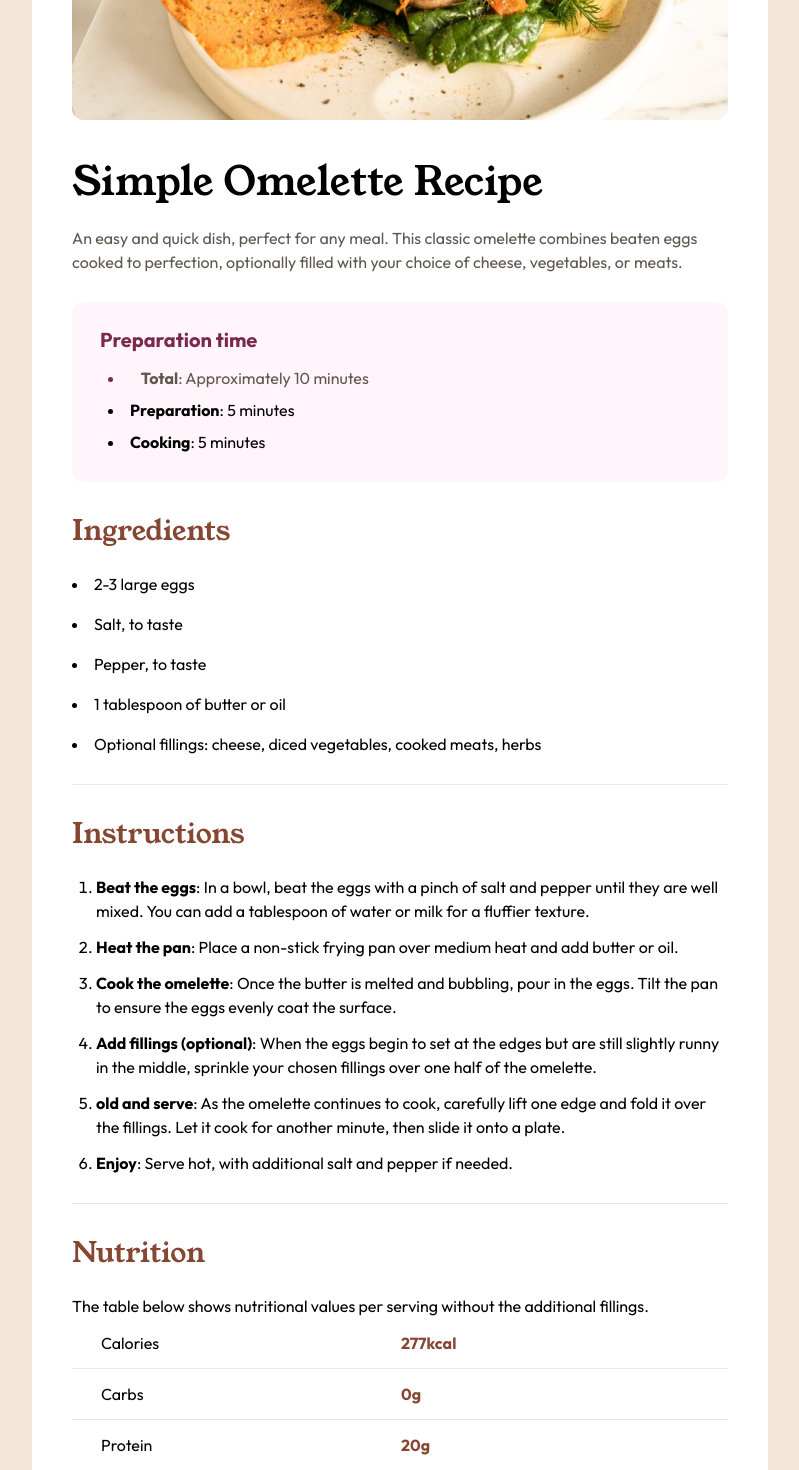
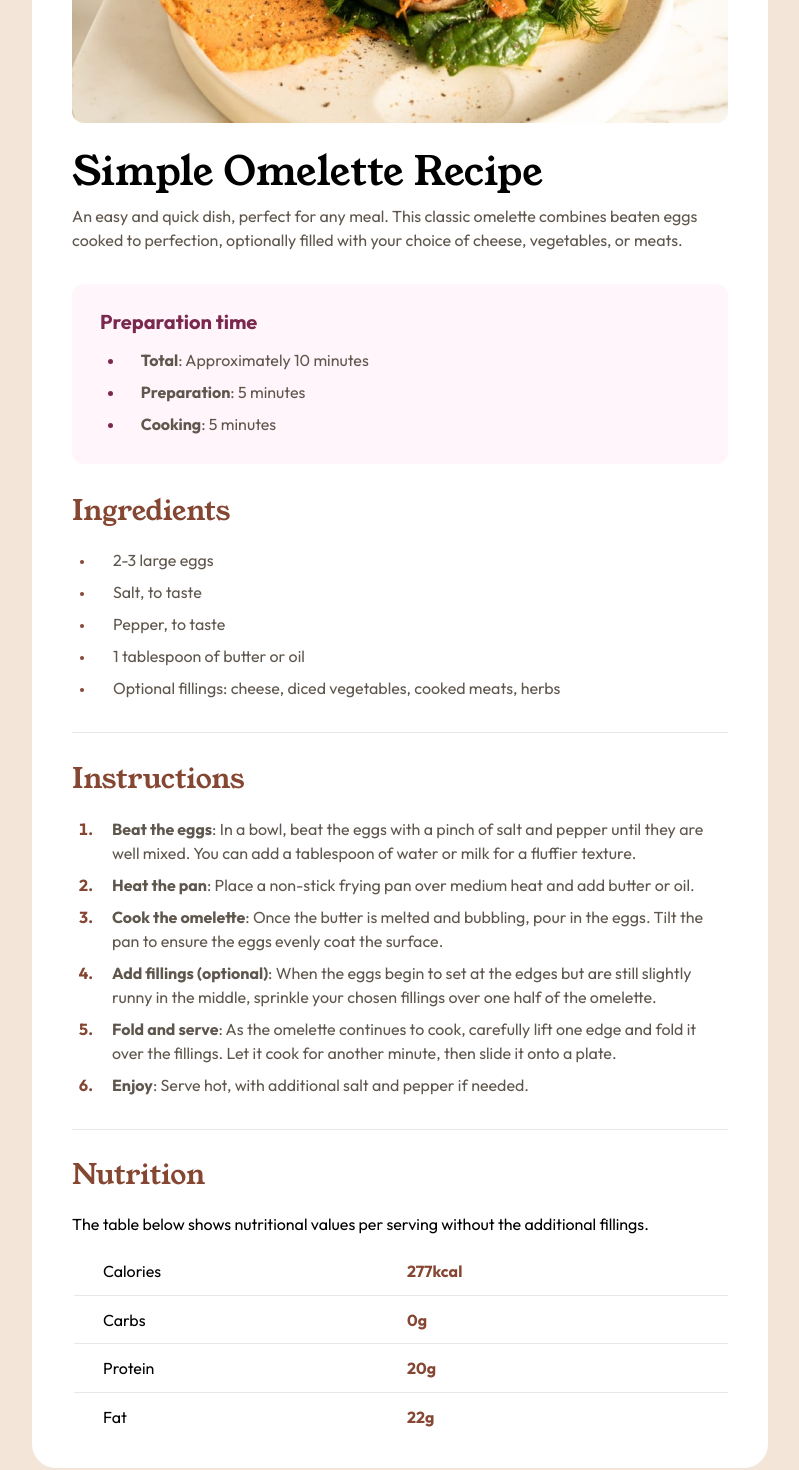
Before and after one commit to n0rrman/frontend-mentor-challenges, a Next.js app in the folder recipe-page/: page / in a window 1280 px wide. Shown: the part 340-1810 px from the top of the page, without its empty margins (240-1039 px from the left). Built offline with nearby package versions, Linux system fonts and the light colour scheme.

Commit message:
recipe-page completed

```diff
--- a/recipe-page/src/app/page.tsx
+++ b/recipe-page/src/app/page.tsx
@@ -8,22 +8,24 @@ export default function Home() {
     <div
       className={`flex justify-center items-center min-h-screen ${outfit.className}`}
     >
-      <main className="flex flex-col gap-7 max-w-[46rem] bg-white md:p-10 rounded-none md:rounded-3xl my-0 md:my-[7.5rem]">
-        <section>
+      <main className="flex flex-col gap-6 max-w-full md:max-w-[46rem] bg-white md:px-10 md:pt-10 md:pb-7 rounded-none md:rounded-3xl my-0 md:my-[7.7rem]">
+        <section className="">
           <div className="relative w-full aspect-[2.1866666667] md:rounded-xl overflow-hidden">
             <Image src={foodImage} alt="" fill />
           </div>
-          <h1 className={`${young.className} pt-8 pb-3.5 text-[2.5rem]`}>
+          <h1
+            className={`${young.className} pt-[1.9rem] pb-3.5 text-3xl md:text-[2.5rem] px-8 md:px-0`}
+          >
             Simple Omelette Recipe
           </h1>
 
-          <p className="text-wengeBrown">
+          <p className="text-wengeBrown px-8 md:px-0">
             An easy and quick dish, perfect for any meal. This classic omelette
             combines beaten eggs cooked to perfection, optionally filled with
             your choice of cheese, vegetables, or meats.
           </p>
         </section>
-        <section className="px-7 py-6 rounded-xl bg-roseWhite space-y-2">
+        <section className="px-7 py-6 mt-2 rounded-xl bg-roseWhite space-y-2 mx-8 md:mx-0">
           <h3 className="text-darkRaspberry font-bold text-xl">
             Preparation time
           </h3>
@@ -35,108 +37,145 @@ export default function Home() {
                 Approximately 10 minutes
               </span>
             </li>
-
-            <li>
-              <span className="font-bold">Preparation</span>: 5 minutes
+            <li className="text-darkRaspberry text-sm">
+              <span className="text-wengeBrown text-base">
+                <span className="ml-[0.8rem] font-bold">Preparation</span>: 5
+                minutes
+              </span>
             </li>
-            <li>
-              <span className="font-bold">Cooking</span>: 5 minutes
+            <li className="text-darkRaspberry text-sm">
+              <span className="text-wengeBrown text-base">
+                <span className="ml-[0.8rem] font-bold">Cooking</span>: 5
+                minutes
+              </span>
             </li>
           </ul>
         </section>
 
-        <section>
-          <h2 className={`${young.className} text-nutmeg text-[1.75rem] pb-5`}>
+        <section className="px-8 md:px-0">
+          <h2
+            className={`${young.className} text-nutmeg text-[1.75rem] pb-4 pt-0.5`}
+          >
             Ingredients
           </h2>
 
-          <ul className="list-disc list-inside flex flex-col gap-4">
-            <li>2-3 large eggs</li>
-            <li>Salt, to taste</li>
-            <li>Pepper, to taste</li>
-            <li>1 tablespoon of butter or oil</li>
+          <ul className="list-disc list-inside flex flex-col gap-2 text-nutmeg text-xs px-2">
             <li>
+              <span className="text-wengeBrown text-base ml-4">
+                2-3 large eggs
+              </span>
+            </li>
+            <li>
+              <span className="text-wengeBrown text-base ml-4">
+                Salt, to taste
+              </span>
+            </li>
+            <li>
+              <span className="text-wengeBrown text-base ml-4">
+                Pepper, to taste
+              </span>
+            </li>
+            <li>
+              <span className="text-wengeBrown text-base ml-4">
+                1 tablespoon of butter or oil
+              </span>
+            </li>
+            <li>
+              <span className="text-wengeBrown text-base ml-4">
                 Optional fillings: cheese, diced vegetables, cooked meats, herbs
+              </span>
             </li>
           </ul>
         </section>
 
-        <hr />
+        <hr className="my-2" />
 
-        <section>
+        <section className="text-sm pt-1 px-8 md:px-0">
           <h3 className={`${young.className} text-nutmeg text-[1.75rem] pb-5`}>
             Instructions
           </h3>
-          <ol className="pl-6 list-decimal list-outside flex flex-col gap-3">
-            <li>
-              <span className="font-bold">Beat the eggs</span>: In a bowl, beat
-              the eggs with a pinch of salt and pepper until they are well
-              mixed. You can add a tablespoon of water or milk for a fluffier
-              texture.
+          <ol className="pl-6 list-decimal list-outside flex flex-col gap-2 py-2 font-bold text-base text-nutmeg">
+            <li className="pl-4">
+              <div className="font-normal text-wengeBrown">
+                <span className="font-bold">Beat the eggs</span>: In a bowl,
+                beat the eggs with a pinch of salt and pepper until they are
+                well mixed. You can add a tablespoon of water or milk for a
+                fluffier texture.
+              </div>
             </li>
 
-            <li>
-              <span className="font-bold">Heat the pan</span>: Place a non-stick
-              frying pan over medium heat and add butter or oil.
+            <li className="pl-4">
+              <div className="font-normal text-wengeBrown">
+                <span className="font-bold">Heat the pan</span>: Place a
+                non-stick frying pan over medium heat and add butter or oil.
+              </div>
             </li>
 
-            <li>
+            <li className="pl-4">
+              <div className="font-normal text-wengeBrown">
                 <span className="font-bold">Cook the omelette</span>: Once the
                 butter is melted and bubbling, pour in the eggs. Tilt the pan to
                 ensure the eggs evenly coat the surface.
+              </div>
             </li>
 
-            <li>
+            <li className="pl-4">
+              <div className="font-normal text-wengeBrown">
                 <span className="font-bold">Add fillings (optional)</span>: When
-              the eggs begin to set at the edges but are still slightly runny in
-              the middle, sprinkle your chosen fillings over one half of the
-              omelette.
+                the eggs begin to set at the edges but are still slightly runny
+                in the middle, sprinkle your chosen fillings over one half of
+                the omelette.
+              </div>
             </li>
-            <li>
-              <span className="font-bold">old and serve</span>: As the omelette
-              continues to cook, carefully lift one edge and fold it over the
-              fillings. Let it cook for another minute, then slide it onto a
-              plate.
+            <li className="pl-4">
+              <div className="font-normal text-wengeBrown">
+                <span className="font-bold">Fold and serve</span>: As the
+                omelette continues to cook, carefully lift one edge and fold it
+                over the fillings. Let it cook for another minute, then slide it
+                onto a plate.
+              </div>
             </li>
-            <li>
+            <li className="pl-4">
+              <div className="font-normal text-wengeBrown">
                 <span className="font-bold">Enjoy</span>: Serve hot, with
                 additional salt and pepper if needed.
+              </div>
             </li>
           </ol>
         </section>
 
         <hr />
 
-        <section>
-          <h3 className={`${young.className} text-nutmeg text-[1.75rem] pb-5`}>
+        <section className="px-8 md:px-0">
+          <h3 className={`${young.className} text-nutmeg text-[1.75rem] pb-1`}>
             Nutrition
           </h3>
 
-          <p>
+          <p className="py-3">
             The table below shows nutritional values per serving without the
             additional fillings.
           </p>
 
           <table className="w-full">
-            <tbody className="flex flex-col">
-              <tr className=" border-b grid grid-cols-2 w-full px-7 py-3">
+            <tbody className="flex flex-col pl-0.5">
+              <tr className=" border-b grid grid-cols-2 w-full px-7 py-[0.67rem]">
                 <td className="">Calories</td>
-                <td className=" text-nutmeg font-bold">277kcal</td>
+                <td className=" text-nutmeg font-bold pl-1.5">277kcal</td>
               </tr>
 
-              <tr className=" border-b grid grid-cols-2 w-full px-7 py-3">
+              <tr className=" border-b grid grid-cols-2 w-full px-7 py-[0.67rem]">
                 <td>Carbs</td>
-                <td className="text-nutmeg font-bold">0g</td>
+                <td className="text-nutmeg font-bold pl-1.5">0g</td>
               </tr>
 
-              <tr className=" border-b grid grid-cols-2 w-full px-7 py-3">
+              <tr className=" border-b grid grid-cols-2 w-full px-7 py-[0.67rem]">
                 <td>Protein</td>
-                <td className="text-nutmeg font-bold">20g</td>
+                <td className="text-nutmeg font-bold pl-1.5">20g</td>
               </tr>
 
-              <tr className=" grid grid-cols-2 w-full px-7 py-3">
+              <tr className=" grid grid-cols-2 w-full px-7 py-[0.67rem]">
                 <td className="">Fat</td>
-                <td className="text-nutmeg font-bold">22g</td>
+                <td className="text-nutmeg font-bold pl-1.5">22g</td>
               </tr>
             </tbody>
           </table>
```
Also changed, not shown: recipe-page/design/screenshot.png (added). Lines whose indentation alone changed are shown as unchanged.
